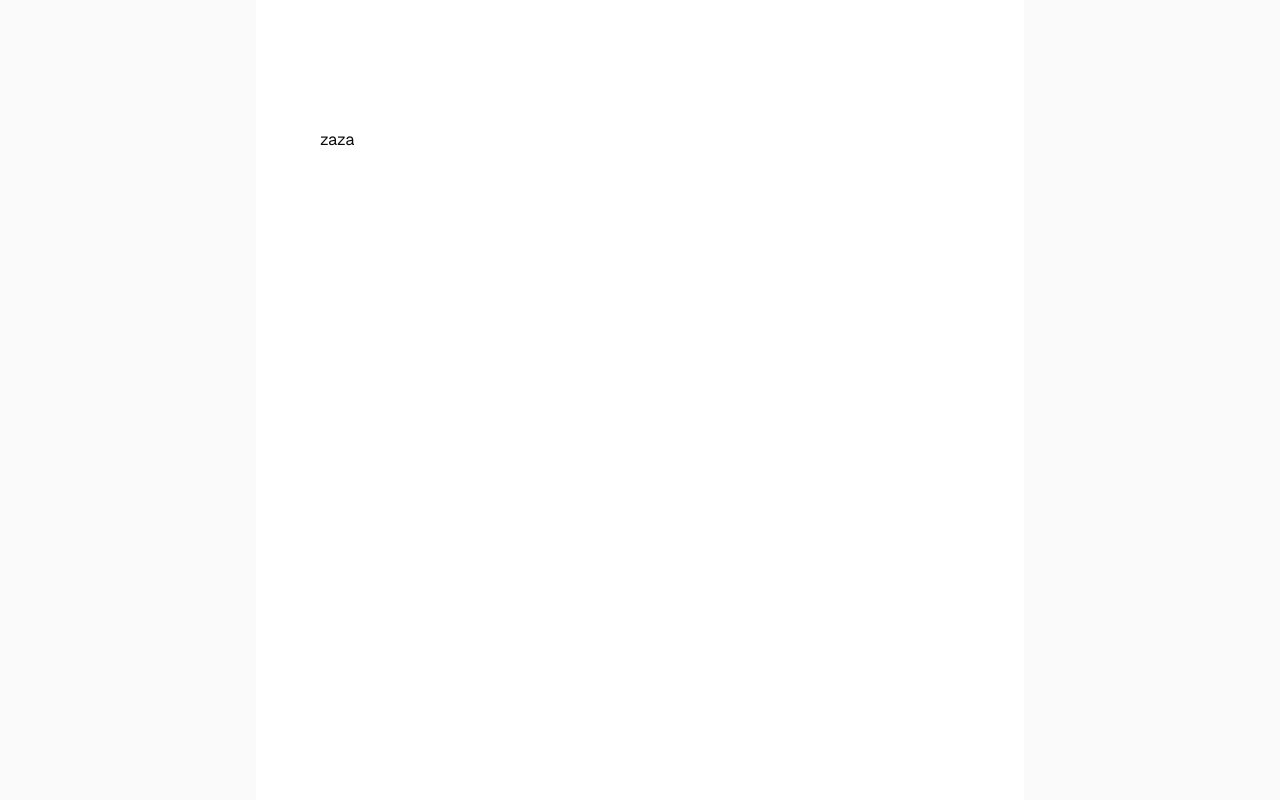
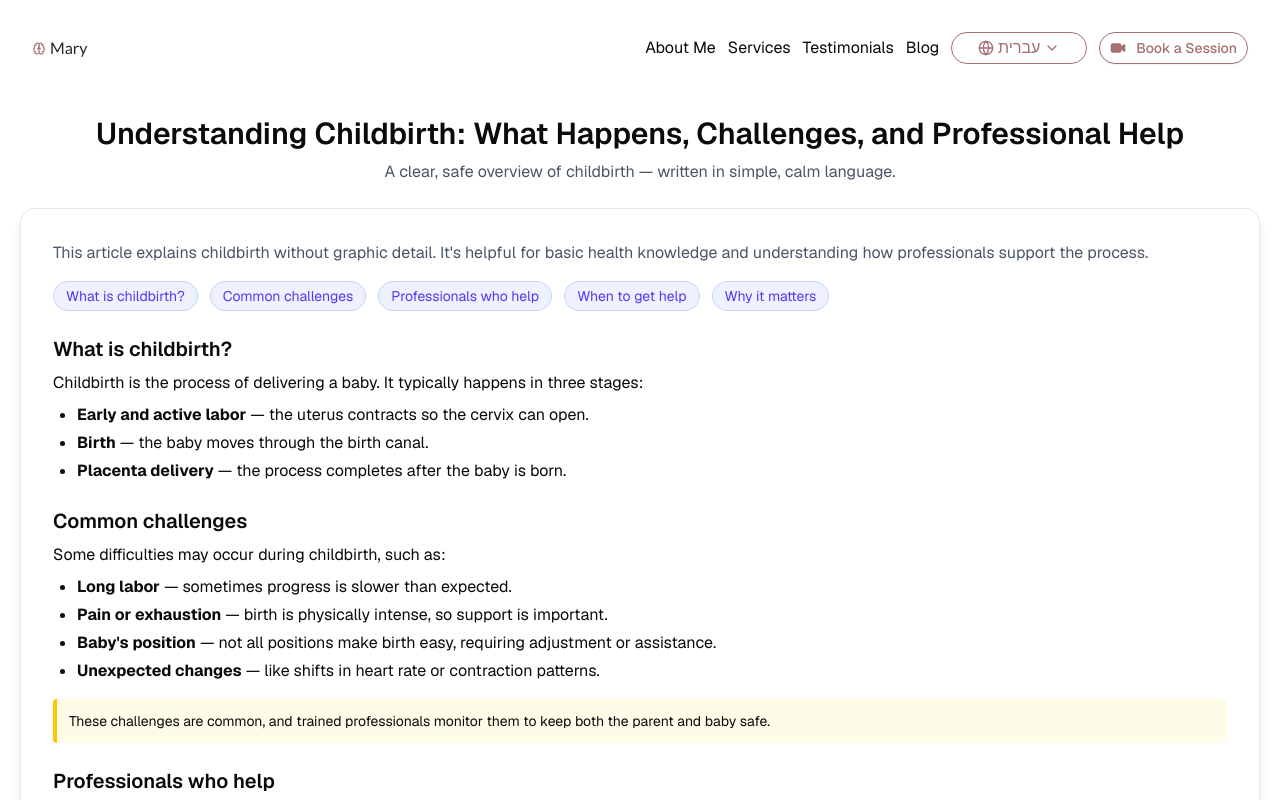
Before and after one commit to zazaparkadze/mary, a Next.js app: page / in a window 1280 px wide. Shown: the top 800 px of the page. Built offline with nearby package versions, Linux system fonts and the light colour scheme.

Commit message:
merge comps

```diff
--- a/app/page.tsx
+++ b/app/page.tsx
@@ -1,11 +1,12 @@
-import Image from "next/image";
-
+import Header from "@/components/ui/header";
+import Footer from "@/components/ui/footer";
+import Content from "@/components/ui/content";
 export default function Home() {
   return (
-    <div className="flex min-h-screen items-center justify-center bg-zinc-50 font-sans dark:bg-black">
-      <main className="flex min-h-screen w-full max-w-3xl flex-col items-center justify-between py-32 px-16 bg-white dark:bg-black sm:items-start">
-        zaza
-      </main>
+    <div className="flex flex-col min-h-screen items-center justify-center font-sans dark:bg-black">
+      <Header />
+      <Content />
+      <Footer />
     </div>
   );
 }
--- a/components/ui/content.tsx
+++ b/components/ui/content.tsx
@@ -1,6 +1,6 @@
 export default function Content() {
   return (
-    <div className="flex flex-col grow p-5">
+    <div className="flex flex-col grow p-5 w-full max-w-7xl">
       <header className="text-center mb-6">
         <h1 className="text-2xl md:text-3xl font-semibold mb-2">
           Understanding Childbirth: What Happens, Challenges, and Professional
--- a/components/ui/header.tsx
+++ b/components/ui/header.tsx
@@ -1,7 +1,7 @@
 "use client";
 import HamburgerButton from "./hamburger-button";
 import SessionButton from "./session-button";
-import ToggleLanguage from "./language";
+import ToggleLanguage from "./language-button";
 import MaryLogo from "./mary-logo";
 import { useState } from "react";
 
```
